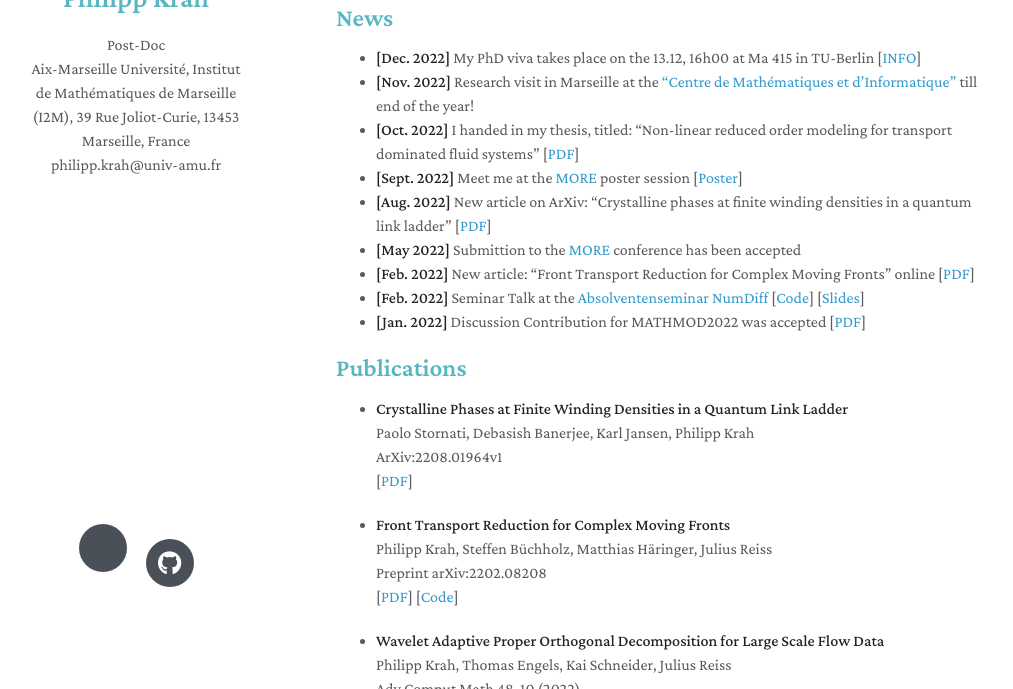
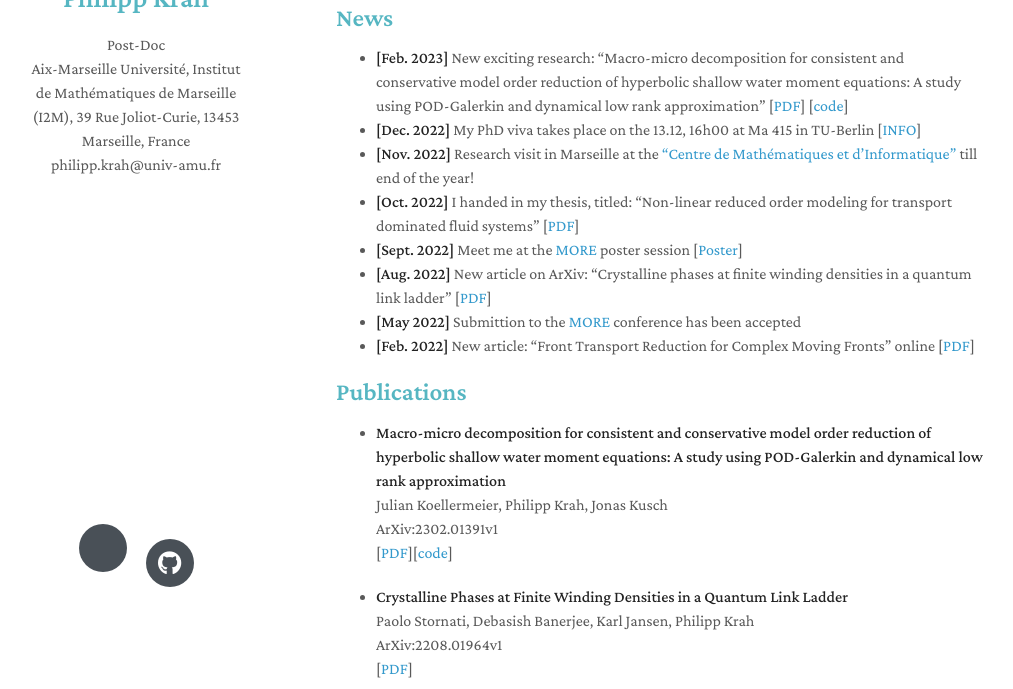
Before and after one commit to Philipp137/Philipp137.github.io, a Jekyll site: the page built from index.markdown, in a window 1280 px wide and 900 px high, scrolled down 277 px, cut to the strip 211-900 px from the top of the window. Shown: the whole strip, without its empty margins (134-1147 px from the left). Built offline with Jekyll 4.4.1, drawn with Linux system fonts in a browser that asks for light colours; nearby versions of some CDN libraries; a style sheet for code colours, icons or effects is not loaded.

Commit message:
DLRA MOR HSWME POD

```diff
--- a/index.markdown
+++ b/index.markdown
@@ -18,6 +18,7 @@ Physics-love, Algorithms-fun, [Rhythm-freedom](https://soundcloud.com/massesandb
 
 ## News
 
+- **[Feb. 2023]** New exciting research: "Macro-micro decomposition for consistent and conservative model order reduction of hyperbolic shallow water moment equations: A study using POD-Galerkin and dynamical low rank approximation" [[PDF](https://arxiv.org/pdf/2302.01391.pdf)] [[code](https://github.com/JonasKu/Publication-Split-conservative-model-order-reduction-for-hyperbolic-shallow-water-moment-equations)]
 - **[Dec. 2022]** My PhD viva takes place on the 13.12, 16h00 at Ma 415 in TU-Berlin [[INFO](https://Philipp137.github.io/assets/other/invite_PhD_Krah.pdf)]
 - **[Nov. 2022]** Research visit in Marseille at the ["Centre de Mathématiques et d'Informatique"](http://www.i2m.univ-amu.fr/en/home/) till end of the year!
 - **[Oct. 2022]** I handed in my thesis, titled: "Non-linear reduced order modeling for transport dominated fluid systems" [[PDF](https://tubcloud.tu-berlin.de/s/zbb4tSxYedQbXrw)]
@@ -25,12 +26,16 @@ Physics-love, Algorithms-fun, [Rhythm-freedom](https://soundcloud.com/massesandb
 - **[Aug. 2022]** New article on ArXiv: "Crystalline phases at finite winding densities in a quantum link ladder" [[PDF](https://arxiv.org/pdf/2208.01964.pdf)]
 - **[May  2022]** Submittion to the [MORE](https://more.sciencesconf.org/) conference has been accepted
 - **[Feb. 2022]** New article: "Front Transport Reduction for Complex Moving Fronts" online [[PDF](https://arxiv.org/abs/2202.08208)]
-- **[Feb. 2022]** Seminar Talk at the [Absolventenseminar NumDiff](https://www.math.tu-berlin.de/fachgebiete_ag_modnumdiff/fg_numerische_mathematik/v_menue/vortraege/absolventen_seminar/absolventinnen_seminar_ss_21/)  [[Code](https://github.com/Philipp137/FrontTransportReduction)]
-                  [[Slides](https://Philipp137.github.io/assets/slides/20220203_AbsolventenseminarWS21_22.pdf)]
-- **[Jan. 2022]** Discussion Contribution for MATHMOD2022 was accepted [[PDF](https://hal.archives-ouvertes.fr/hal-03396325/document)]
-
 
 ## Publications
+
+- **Macro-micro decomposition for consistent and conservative model order reduction of hyperbolic shallow water moment equations: A study using POD-Galerkin and dynamical low rank approximation**
+  <br>
+  Julian Koellermeier, Philipp Krah, Jonas Kusch
+  <br>
+  ArXiv:2302.01391v1
+  <br>
+  [[PDF](https://arxiv.org/abs/2302.01391)][[code](https://github.com/JonasKu/Publication-Split-conservative-model-order-reduction-for-hyperbolic-shallow-water-moment-equations)]
 
 - **Crystalline Phases at Finite Winding Densities in a Quantum Link Ladder**
   <br>
```
